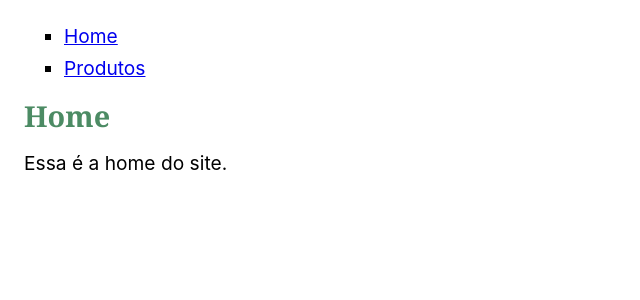
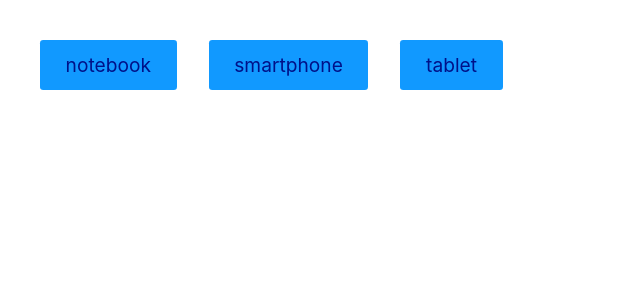
Before and after one commit to ByMaluf/Origamid_ReactJs, a React (Vite) app in the folder Criação de um WebApp em React.Js/vite-project/: page / in a window 1280 px wide. Shown: the top 300 px of the page, without its empty margins (0-640 px from the left). Built offline with nearby package versions, Linux system fonts and the light colour scheme.

Commit message:
Exercício 04

```diff
--- a/Criação de um WebApp em React.Js/vite-project/src/App.jsx
+++ b/Criação de um WebApp em React.Js/vite-project/src/App.jsx
@@ -1,13 +1,37 @@
-import Header from "./components/Header";
-import Home from "./components/Home";
-import Produtos from "./components/Produtos";
+import React, { useEffect } from 'react';
+import Button from './components/Button';
+import ProdutoHook from './components/ProdutoHook';
 
 const App = () => {
+  // Os links abaixo puxam dados de um produto em formato JSON
+  // https://ranekapi.origamid.dev/json/api/produto/tablet
+  // https://ranekapi.origamid.dev/json/api/produto/smartphone
+  // https://ranekapi.origamid.dev/json/api/produto/notebook
+  // Crie uma interface com 3 botões, um para cada produto.
+  // Ao clicar no botão faça um fetch a api e mostre os dados do produto na tela.
+  // Mostre apenas um produto por vez
+  // Mostre a mensagem carregando... enquanto o fetch é realizado
+  const [dados, setDados] = React.useState(null);
+  const [carregando, setCarregando] = React.useState(null);
 
-  const { pathname } = window.location;
+  async function handleClick(event) {
+    setCarregando(true);
+    const response = await fetch(`https://ranekapi.origamid.dev/json/api/produto/${event.target.innerText}`)
+    const json = await response.json()
+    if (response) {
+      carregando
+    }
+    setDados(json);
+    setCarregando(false);
+  }
+
   return <section>
-    <Header />
-    {pathname === '/produtos' ? <Produtos /> : <Home />}
+    <Button onClick={handleClick} texto={'notebook'} />
+    <Button onClick={handleClick} texto={'smartphone'} />
+    <Button onClick={handleClick} texto={'tablet'} />
+
+    {carregando && <p>Carregando...</p>}
+    {!carregando && dados && <ProdutoHook dados={dados} />}
   </section>;
 };
 
--- /dev/null
+++ b/Criação de um WebApp em React.Js/vite-project/src/components/Button.jsx
@@ -0,0 +1,11 @@
+import React from 'react';
+
+const Button = ({ texto, onClick }) => {
+  return (
+    <button onClick={onClick} style={{ margin: '1rem' }}>
+      {texto}
+    </button>
+  );
+}
+
+export default Button;
--- /dev/null
+++ b/Criação de um WebApp em React.Js/vite-project/src/components/ProdutoHook.jsx
@@ -0,0 +1,13 @@
+import React from 'react'
+
+function ProdutoHook({ dados }) {
+  return (
+    <div>
+      <h1>{dados.nome}</h1>
+      <p>{`R$ ${dados.preco}`}</p>
+      {dados.fotos.map(({ src, titulo }) => <img key={src} src={src} alt={titulo} />)}
+    </div>
+  )
+}
+
+export default ProdutoHook;
```
Also changed, not shown: Criação de um WebApp em React.Js/vite-project/src/AppExercicio03.jsx (added, +14 -0 lines).
